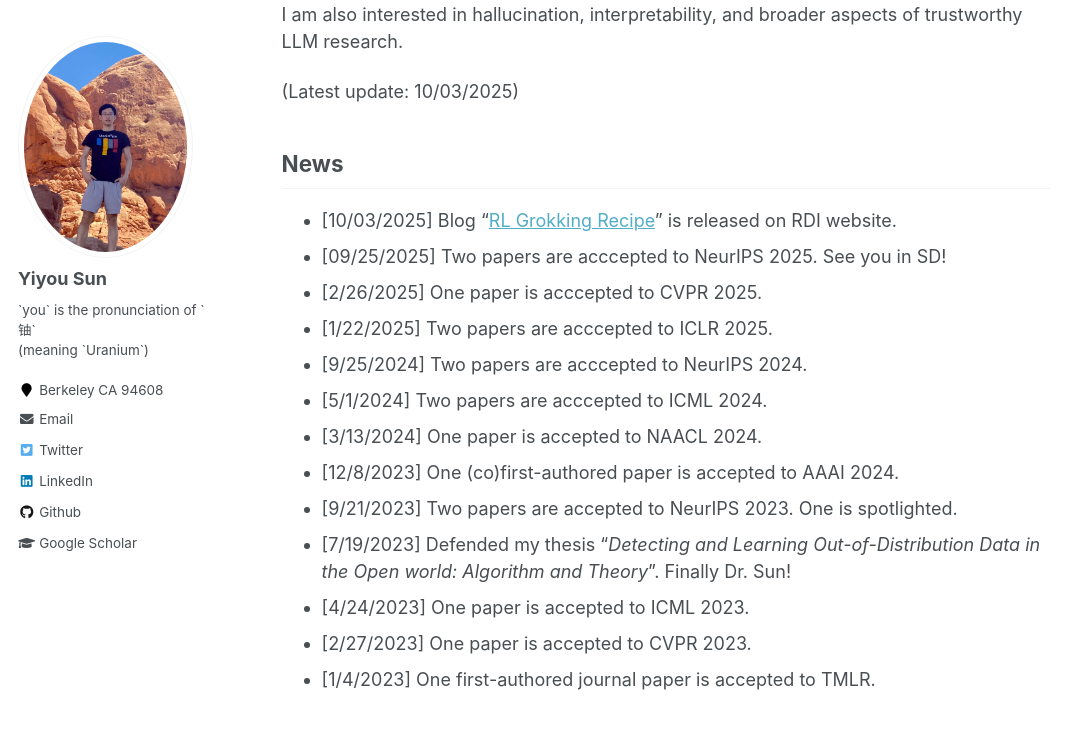
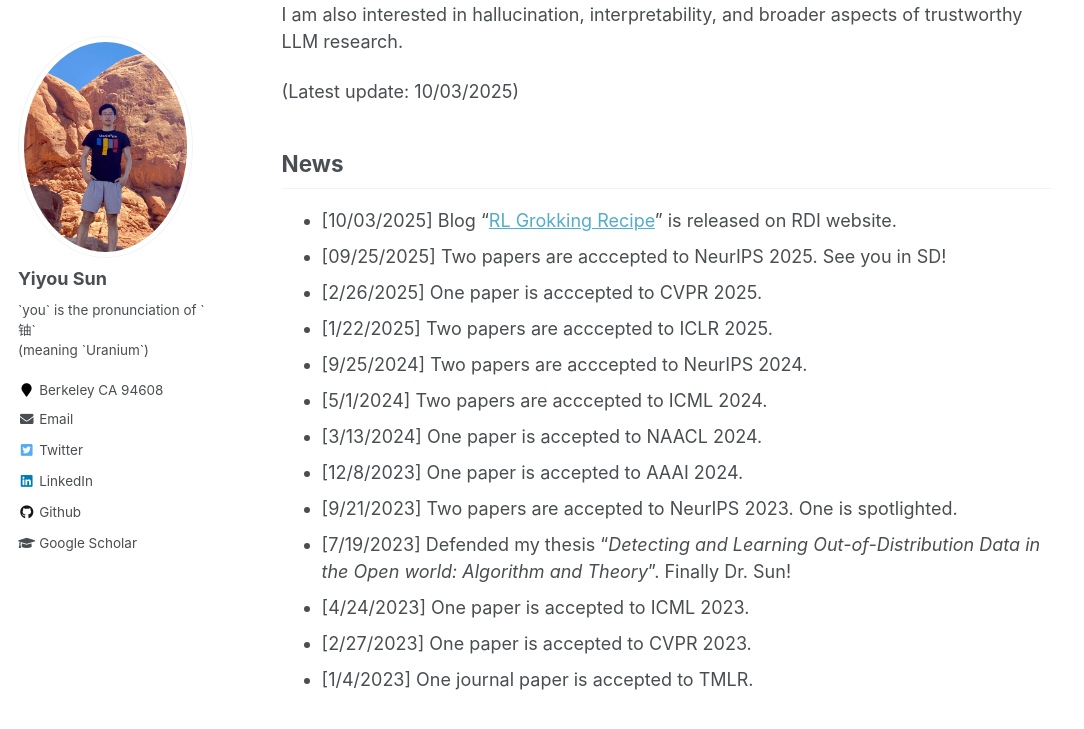
Before and after one commit to sunyiyou/sunyiyou.github.io, a Jekyll site: the page built from _pages/about.md, in a window 1280 px wide and 900 px high, scrolled down 550 px. Shown: the top 729 px of the window, without its empty margins (0-1084 px from the left). Built offline with Jekyll 4.4.1, drawn with Linux system fonts in a browser that asks for light colours.

Commit message:
quick fix

```diff
--- a/_pages/about.md
+++ b/_pages/about.md
@@ -47,9 +47,9 @@ I am also interested in hallucination, interpretability, and broader aspects of
 + [9/25/2024] Two papers are acccepted to NeurIPS 2024.
 + [5/1/2024] Two papers are acccepted to ICML 2024.
 + [3/13/2024] One paper is accepted to NAACL 2024.
-+ [12/8/2023] One (co)first-authored paper is accepted to AAAI 2024.
++ [12/8/2023] One paper is accepted to AAAI 2024.
 + [9/21/2023] Two papers are accepted to NeurIPS 2023. One is spotlighted.
 + [7/19/2023] Defended my thesis “*Detecting and Learning Out-of-Distribution Data in the Open world: Algorithm and Theory*”. Finally Dr. Sun!
 + [4/24/2023] One paper is accepted to ICML 2023.
 + [2/27/2023] One paper is accepted to CVPR 2023.
-+ [1/4/2023] One first-authored journal paper is accepted to TMLR.
++ [1/4/2023] One journal paper is accepted to TMLR.
```
Also changed, not shown: 2 other files.
